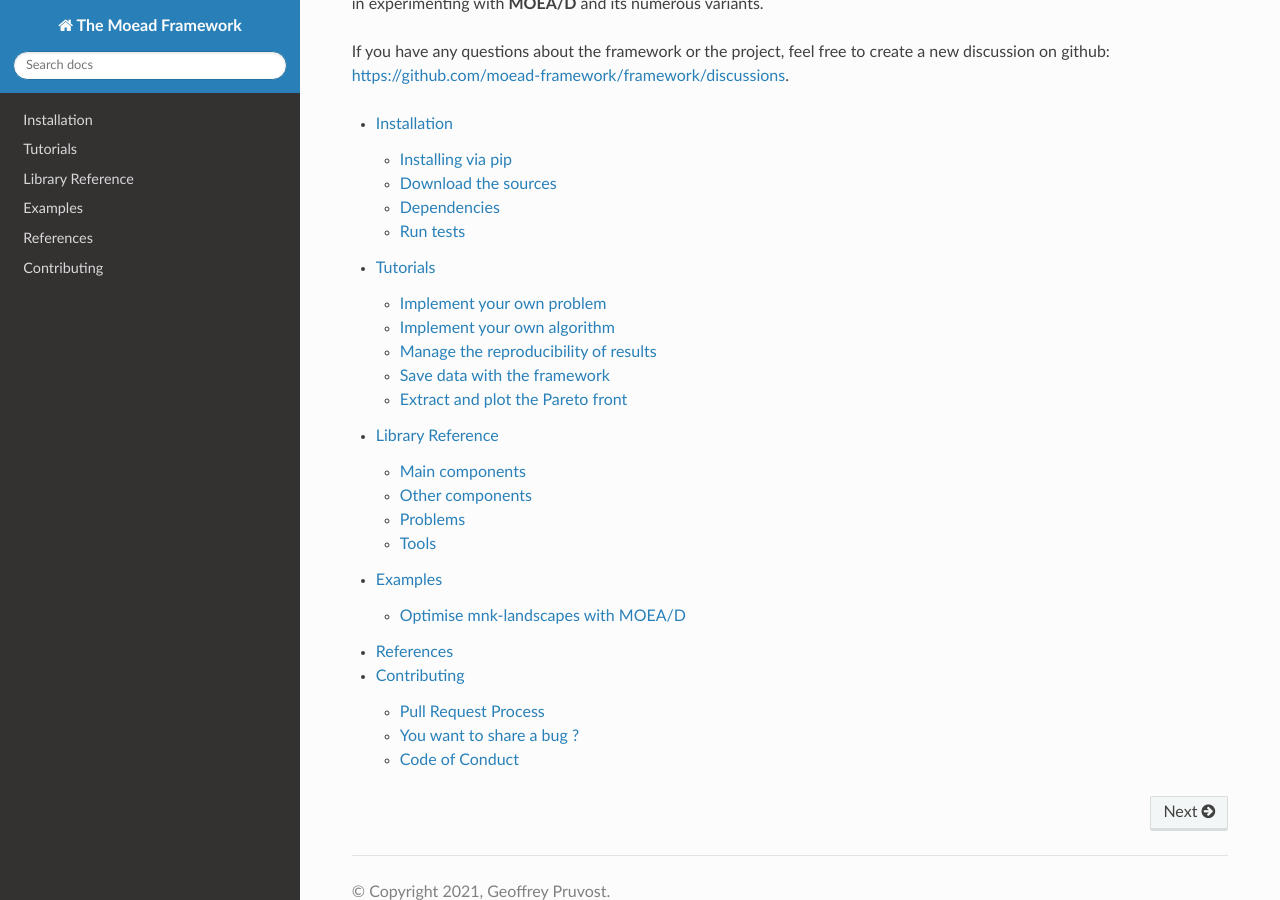
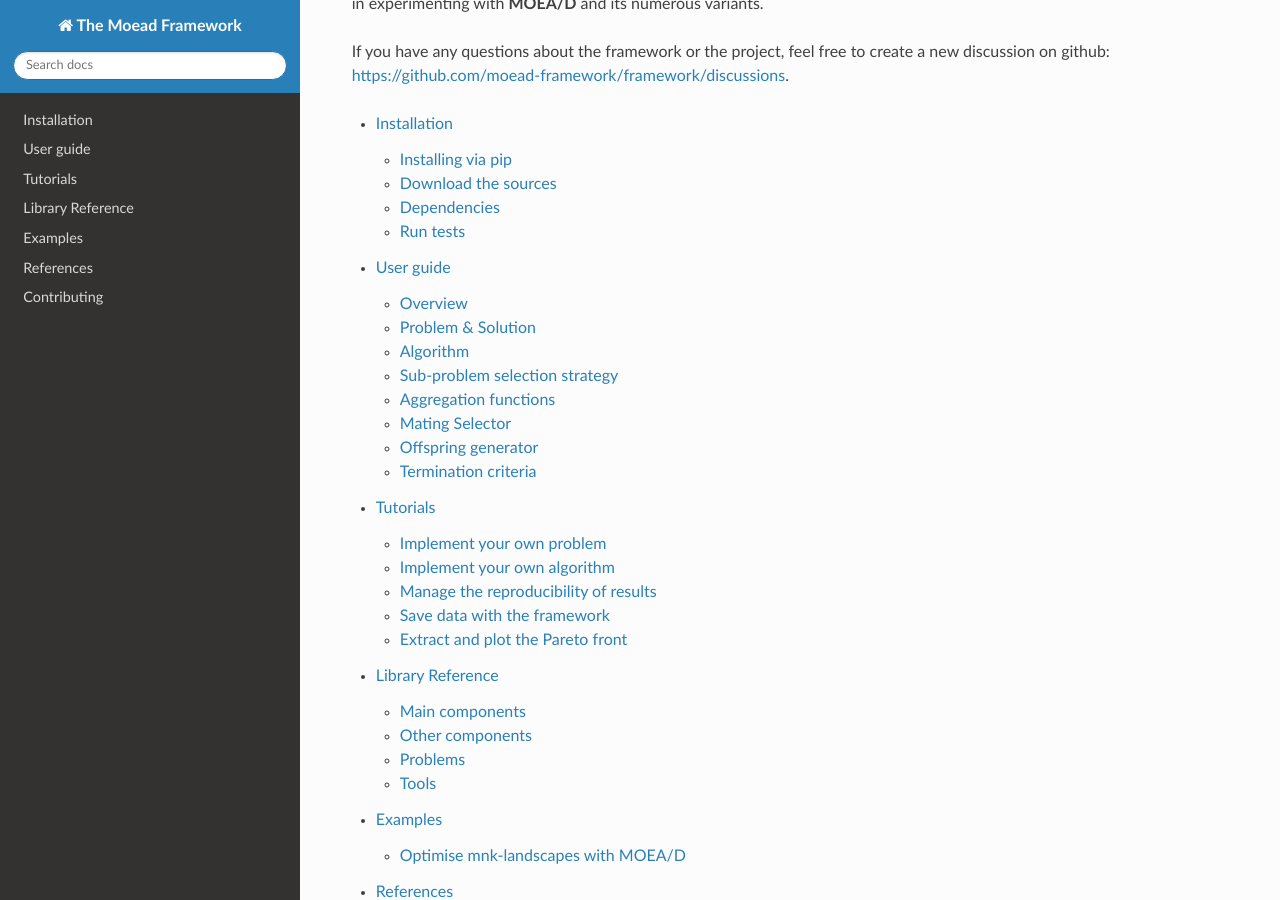
Before and after one commit to moead-framework/framework, a Sphinx documentation site: the page built from docs/index.rst, in a window 1280 px wide and 900 px high, scrolled down 336 px. Built offline with Sphinx 7.4.7 and the Read the Docs theme 2.0.0, drawn with Linux system fonts in a browser that asks for light colours; some of the changed lines change nothing that is shown.

Commit message:
add user guide

```diff
--- a/docs/index.rst
+++ b/docs/index.rst
@@ -22,6 +22,7 @@ If you have any questions about the framework or the project, feel free to creat
    :maxdepth: 2
 
    install
+   user_guide
    tuto
    api
    examples
--- /dev/null
+++ b/docs/user_guide.rst
@@ -0,0 +1,151 @@
+
+User guide
+===========================================
+
+Overview
+--------------------------------------
+
+moead-framework is a modular framework composed of 10 customizable components summarized in the following figure.
+In this user guide, we will present the role of each component in a general way.
+For more detailed information, you can visit the following documentation : https://moead-framework.github.io/framework/html/api.html
+
+.. image:: _static/components.png
+  :width: 600
+  :alt: overview
+
+Problem & Solution
+--------------------------------------
+
+The problem is one of the main components of the framework.
+The solutions are the link between the algorithm and the problem. The solutions are generated during the algorithm
+in order to solve the problem.
+
+The problem in the framework is a component that allows to randomly generate solutions and to evaluate them.
+The solutions have two important attributes:
+    - ``decision_vector`` : list of all decision variables of the solution
+    - ``F`` : all objectives values of the solution, for example, ``F[0]`` is the objective value for the function f0 and ``F[1]`` is the objective value for the function f1.
+
+Example of the Rmnk problem :
+    >>> from moead_framework.problem.combinatorial import Rmnk
+    >>>
+    >>> # The file is available here : https://github.com/moead-framework/data/blob/master/problem/RMNK/Instances/rmnk_0_2_100_1_0.dat
+    >>> # Others instances are available here : https://github.com/moead-framework/data/tree/master/problem/RMNK/Instances
+    >>> instance_file = "rmnk_0_2_100_1_0.dat"
+    >>> problem = Rmnk(instance_file=instance_file)
+    >>>
+    >>> # Generate a new solution
+    >>> solution = problem.generate_random_solution()
+    >>>
+    >>> # Print all decision variables of the solution
+    >>> print(solution.decision_vector)
+    >>>
+    >>> # Print all objectives values of the solution
+    >>> print(solution.F)
+
+
+Algorithm
+--------------------------------------
+
+In the framework, the algorithm is the main component, composed of several sub-components to easily parameterize it.
+The algorithms are defined with default components which allows to execute them very easily with few parameters.
+The mandatory parameters are the problem, the maximum number of evaluations,
+the number of sub-problems in the neighborhood, the file that defines the weight vectors and the aggregation function.
+The complete and detailed settings of each algorithm are available here : https://moead-framework.github.io/framework/html/main_components.html#algorithms.
+
+Example with the original MOEA/D algorithm :
+    >>> from moead_framework.aggregation import Tchebycheff
+    >>> from moead_framework.algorithm.combinatorial import Moead
+    >>> from moead_framework.problem.combinatorial import Rmnk
+    >>>
+    >>> # The file is available here : https://github.com/moead-framework/data/blob/master/problem/RMNK/Instances/rmnk_0_2_100_1_0.dat
+    >>> # Others instances are available here : https://github.com/moead-framework/data/tree/master/problem/RMNK/Instances
+    >>> instance_file = "moead_framework/test/data/instances/rmnk_0_2_100_1_0.dat"
+    >>> rmnk = Rmnk(instance_file=instance_file)
+    >>>
+    >>> number_of_weight = 10
+    >>> # The file is available here : https://github.com/moead-framework/data/blob/master/weights/SOBOL-2objs-10wei.ws
+    >>> # Others weights files are available here : https://github.com/moead-framework/data/tree/master/weights
+    >>> weight_file = "moead_framework/test/data/weights/SOBOL-" + str(rmnk.number_of_objective) + "objs-" + str(number_of_weight) + "wei.ws"
+    >>>
+    >>> moead = Moead(problem=rmnk,
+    >>>               max_evaluation=1000,
+    >>>               number_of_weight_neighborhood=2,
+    >>>               weight_file=weight_file,
+    >>>               aggregation_function=Tchebycheff,
+    >>>               )
+    >>>
+    >>> population = moead.run()
+
+
+Sub-problem selection strategy
+--------------------------------------
+
+This component, introduced in :cite:`moead_dra` and :cite:`gpruvost_evocop2020`, has the objective to select the sub-problems
+to be optimized during the next generation. By default in MOEA/D, all subproblems are selected.
+This component requires the attribute ``number_of_subproblem`` in the algorithm which defines the
+number of subproblems to select.
+
+More information : https://moead-framework.github.io/framework/html/other_components.html#sub-problem-selection-strategy
+
+
+Aggregation functions
+--------------------------------------
+
+This component defines the aggregation function used to decompose the multi-objective problem into several single-objective sub-problems.
+The function ``run(solution, number_of_objective, weights, sub_problem, z)`` allows to evaluate a solution for a
+given sub-problem and the function ``is_better(old_value, new_value)`` allows to compare two aggregation values.
+
+More information : https://moead-framework.github.io/framework/html/main_components.html#aggregation-functions
+
+
+Mating Selector
+--------------------------------------
+
+This component aims to select the solutions that can be chosen as parent solutions to generate an offspring.
+The method ``select(sub_problem)`` returns the indexes of the selected solutions.
+By default in MOEA/D, this component returns the index of the solutions in the neighborhood of the subproblem
+currently visited.
+
+More information : https://moead-framework.github.io/framework/html/other_components.html#mating-selector
+
+
+Offspring generator
+--------------------------------------
+
+This component is designed to generate offsprings from a set of solutions given in parameter.
+Its unique method ``run(population_indexes)`` returns a unique solution.
+By default, a generic component is used, it uses two subcomponents which allow to select
+parent solutions (Parent Selector) and then to execute a genetic operator to generate the new offspring.
+
+More information : https://moead-framework.github.io/framework/html/other_components.html#offspring-generator
+
+
+Parent Selector
+~~~~~~~~~~~~~~~~~~~~~~
+
+This component is used in the offspring generator component.
+It allows to choose the solutions which will be used to generate new solutions.
+The method ``select(indexes)`` takes as parameter the indexes of the solutions available to be
+selected (chosen by the Mating selector component) to return a list of solutions.
+
+More information : https://moead-framework.github.io/framework/html/other_components.html#parent-selector
+
+
+Genetic operators
+~~~~~~~~~~~~~~~~~~~~~~
+
+This component is used in the offspring generator component. This component is initialized by its constructor with
+the solutions chosen by the Parent Selector component. Other parameters can be added according to the operators
+like the number of crossover points or the mutation rate for example.
+The ``run()`` method returns after its execution a new offspring.
+
+More information : https://moead-framework.github.io/framework/html/other_components.html#genetic-operators
+
+
+Termination criteria
+--------------------------------------
+
+This component aims at defining the stopping criteria of the algorithm. The method ``test()`` of this component
+returns a boolean to define if the algorithm can continue to be executed.
+
+More information : https://moead-framework.github.io/framework/html/other_components.html#termination-criteria
```
Also changed, not shown: docs/_static/components.png (added).
